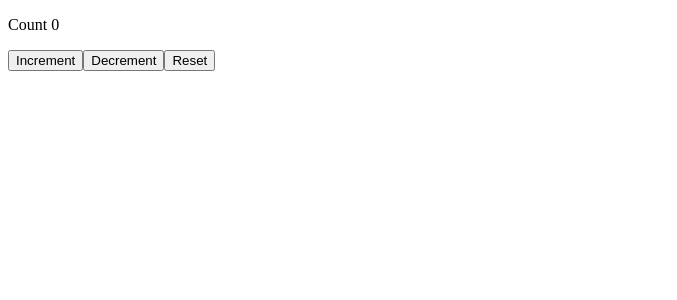
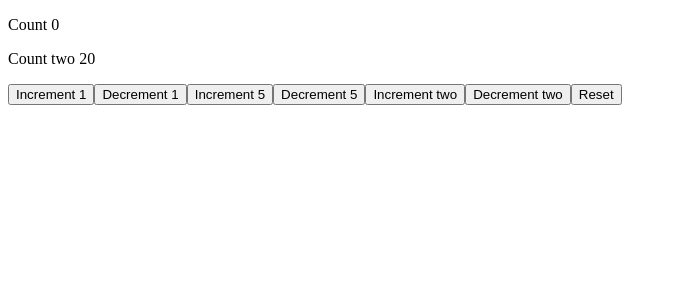
Before and after one commit to Syed-Sadman/Codev-React, a React (Create React App) app: page / in a window 1280 px wide. Shown: the top 300 px of the page, without its empty margins (0-677 px from the left). Built offline with nearby package versions, Linux system fonts and the light colour scheme.

Commit message:
complex state with UseReducer

```diff
--- a/src/App.js
+++ b/src/App.js
@@ -14,7 +14,8 @@
 
 //import IntervalCount from "./funcComp/IntervalCount";
 //import DataFetching from "./funcComp/DataFetching";
-import UseReduce from "./funcComp/UseReduce";
+//import UseReduce from "./funcComp/UseReduce";
+import UseReduceTwo from "./funcComp/UseReduceTwo";
 //import IntervalHookCount from "./funcComp/IntervalHookCount";
 //import MouseContainer from "./funcComp/MouseContainer";
 
@@ -59,7 +60,8 @@ function App(){
     {/* <IntervalCount/> */}
     {/* <IntervalHookCount/> */}
     {/* <DataFetching/> */}
-    <UseReduce/>
+    {/* <UseReduce/> */}
+    <UseReduceTwo/>
     </div>
 
     )
--- /dev/null
+++ b/src/funcComp/UseReduceTwo.js
@@ -0,0 +1,47 @@
+import React,{useReducer} from 'react'
+
+
+const initialState={
+    firstCount:0,
+    secondCount:20
+};
+const reducer=(state,action)=>{
+    switch(action.type){
+        case 'increment':
+            return {...state,firstCount:state.firstCount+action.value};
+        case 'decrement':
+            return {...state,firstCount:state.firstCount-action.value};
+        //secondCount case
+        case 'increment2':
+            return {...state,secondCount:state.secondCount+action.value};
+        case 'decrement2':
+            return {...state,secondCount:state.secondCount-action.value};
+        case 'reset':
+            return initialState;
+        default:
+            return state;
+    }
+}
+
+
+function UseReduceTwo() {
+    const [count, dispatch] = useReducer(reducer, initialState)
+    return (
+        <div>
+            <p>Count {count.firstCount} </p>
+            <p>Count two {count.secondCount} </p>
+
+            <button onClick={()=>dispatch({type:'increment',value:1})}>Increment 1</button>
+            <button onClick={()=>dispatch({type:'decrement',value:1})}>Decrement 1</button>
+            <button onClick={()=>dispatch({type:'increment',value:5})}>Increment 5</button>
+            <button onClick={()=>dispatch({type:'decrement',value:5})}>Decrement 5</button>
+            {/* secondCount buttons below */}
+            <button onClick={()=>dispatch({type:'increment2',value:1})}>Increment two </button>
+            <button onClick={()=>dispatch({type:'decrement2',value:1})}>Decrement two</button>
+
+            <button onClick={()=>dispatch({type:'reset'})}>Reset</button>
+        </div>
+    )
+}
+
+export default UseReduceTwo
```
